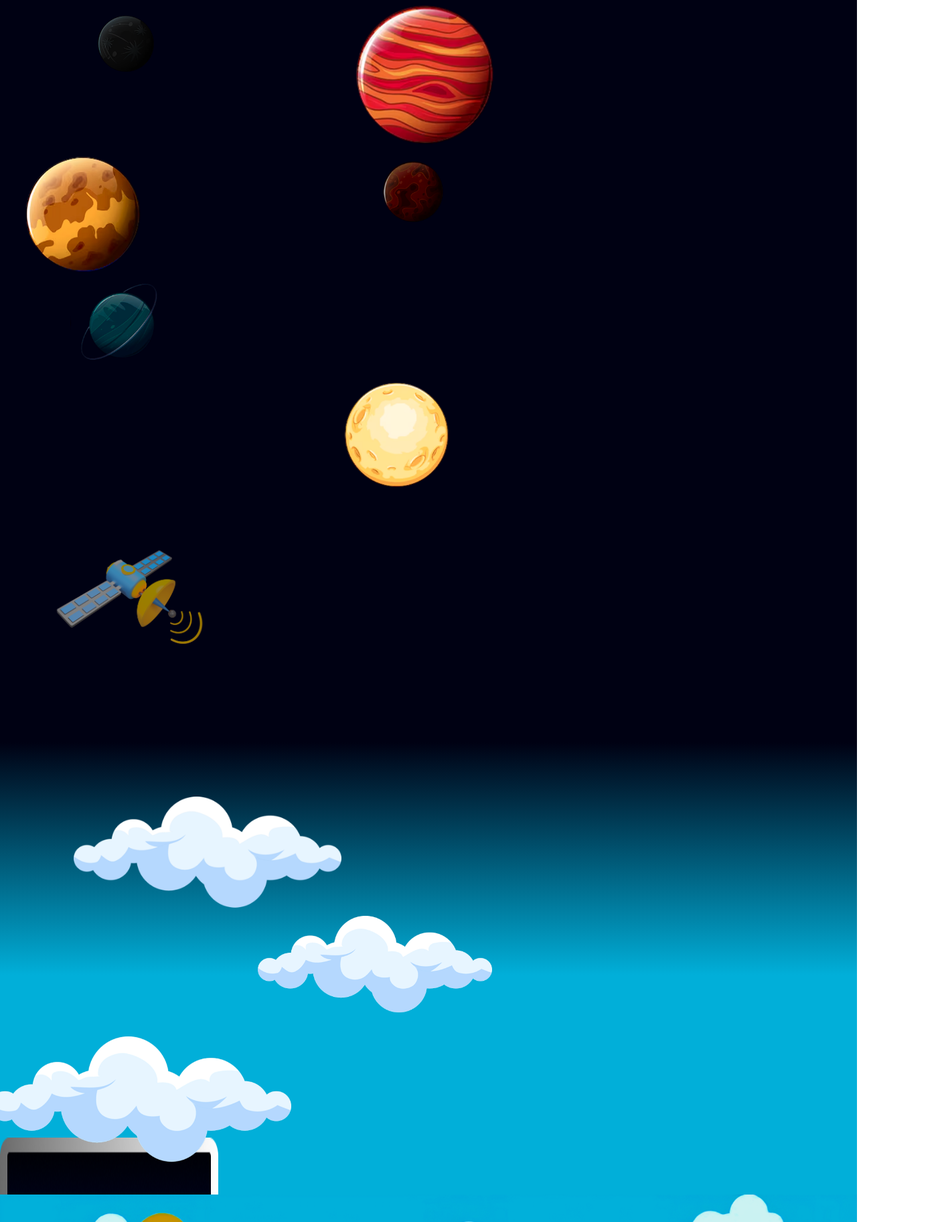
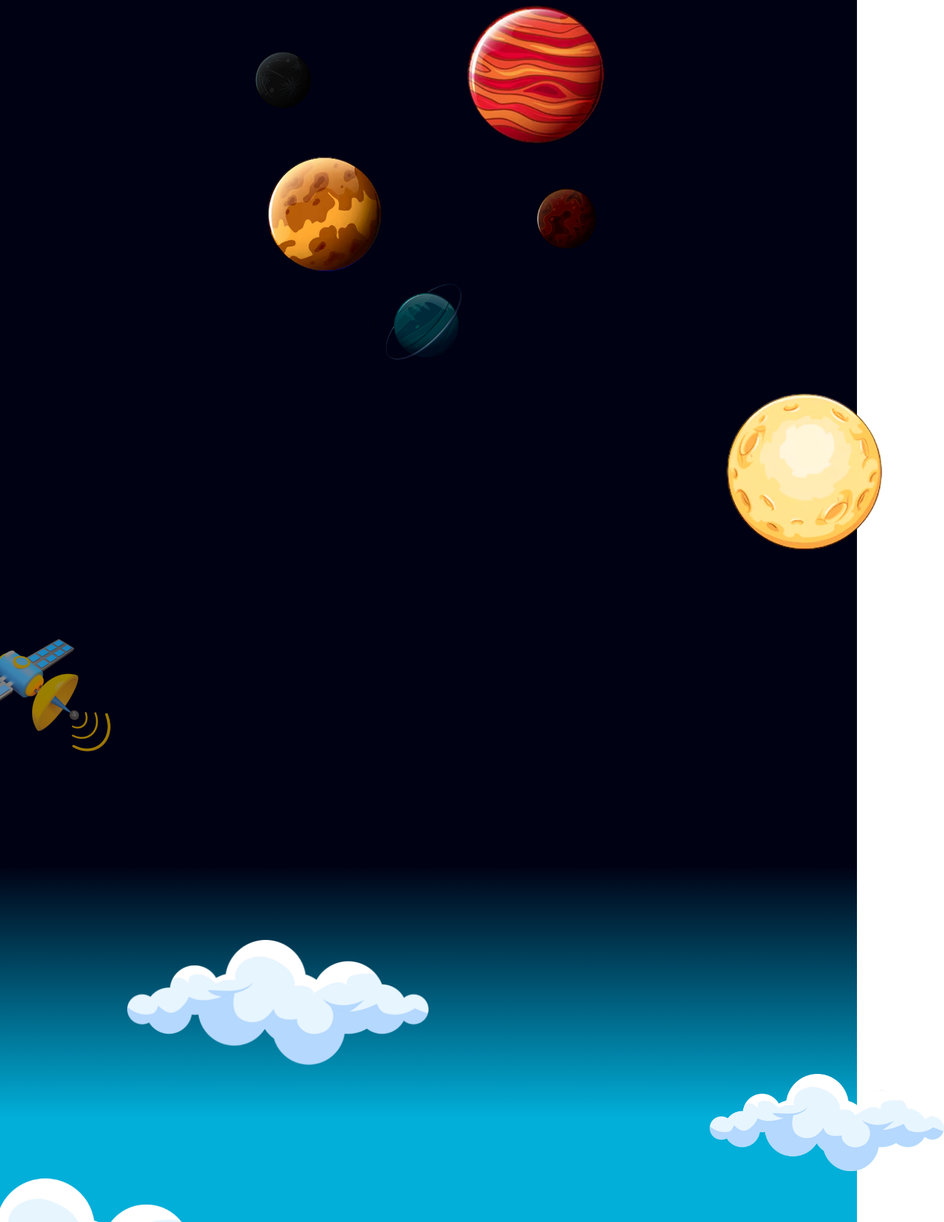
Before and after one commit to BF-Nicholson/Taller, a plain HTML site: page infografía interactiva/infografía.html in a window 1280 px wide. Shown: the part 976-2800 px from the top of the page at 67% size, 1410 px wide, since content can reach past the window. Drawn offline with Linux system fonts and the light colour scheme.

Commit message:
Infografía Interactiva

```diff
--- a/infografía interactiva/infografía.html
+++ b/infografía interactiva/infografía.html
@@ -13,6 +13,7 @@
     <div class="cuerpo">
 
         <div class="tierra">
+            <img src="img/Nave.png" alt="Nave_Espacial" id="nave">
             <img src="img/NAShe.png" alt="cartel_de_la_nasa" id="NASA">
             <img src="img/background.png" alt="Background" id="background">
             <img src="img/plataforma.png" alt="Plataforma" id="plataforma">
@@ -23,20 +24,20 @@
             <img src="img/nube2.png" alt="Nube" id="nube" class="limites">
             <img src="img/nube3.png" alt="Nube" id="nube" class="limites">
             <img src="img/satelite.png" alt="satelite" id="satelite" class="limites">
-            <img src="img/luna.png" alt="Luna" id="luna" class="limites">
+            <a href="luna.html"><img src="img/luna.png" alt="Luna" id="luna" class="limites"></a>
             <img src="img/saturnoChiquito.png" alt="SaturnoChiquito" id="saturnoChiquito" class="limites">
             <div class="planetas_agrupados">
-                <div class="planeta1"><img src="img/marte.png" alt="Marte" id="marte" class="limites"></div>
+                <a href="marte.html"><div class="planeta1"><img src="img/marte.png" alt="Marte" id="marte" class="limites"></div></a>
                 <div class="planeta2"><img src="img/planetaRojo.png" alt="PlanetaRojo" id="planetaRojo" class="limites">
                 </div>
             </div>
             <div class="planetas_agrupados">
                 <div class="planeta4"><img src="img/planetaNegro.png" alt="PlanetaNegro" id="planetaNegro"
                         class="limites"></div>
-                <div class="planeta3"><img src="img/Jupiter.png" alt="Jupiter" id="jupiter" class="limites"></div>
+                <a href="jupiter.html"><div class="planeta3"><img src="img/Jupiter.png" alt="Jupiter" id="jupiter" class="limites"></div></a>
             </div>
             <div class="planetas_agrupados">
-                <div class="planeta6"><img src="img/saturno.png" alt="Saturno" id="saturno" class="limites"></div>
+                <a href="saturno.html"><div class="planeta6"><img src="img/saturno.png" alt="Saturno" id="saturno" class="limites"></div></a>
                 <div class="planeta5"><img src="img/planetaRojoChiqito.png" alt="planetaRojoChiqito"
                         id="planetaRojoChiqito" class="limites"></div>
             </div>
--- a/infografía interactiva/infografíaStyles.css
+++ b/infografía interactiva/infografíaStyles.css
@@ -12,27 +12,33 @@ body {
 }
 
 .cuerpo {
-
     display: flex;
     flex-direction: column-reverse;
     height: auto;
+    justify-content: center;
+    align-items: center;
     background: linear-gradient(#000113 0%, #000113 60%, #01AFD9 70%, #01AFD9 100%);
 }
+
+/* LA TIERRA SE TIENE QUE ACHICAR, HACERLO REsPONSIVE (SI NO ROMPE TODA LA ALINEACIÓN DE LOS PLANETAS) */
 
 .tierra {
     display: flex;
     position: relative;
     width: 100vw;
     height: 100vh;
+
+    justify-content: center;
+    align-items: center;
 }
 
 .planetas {
     display: flex;
     flex-direction: column-reverse;
+    align-items: center;
     justify-content: center;
     align-items: center;
-    margin: 0px 0px -50px 0px;
-    transform: translate(27%);
+
     max-width: 500px;
 }
 
@@ -40,10 +46,14 @@ body {
     display: grid;
     grid-template-columns: 3fr 1fr;
     gap: 40%;
+
+    justify-content: center;
+    align-items: center;
 }
 
 
 #background {
+    z-index: 0;
     position: absolute;
     bottom: 0;
     left: 50%;
@@ -52,6 +62,17 @@ body {
     color: white;
     text-align: center;
 
+}
+
+/* NAVE GALACTICAAA */
+
+#nave {
+    display: block;
+    position: absolute;
+    margin: 0 auto;
+    z-index: 1;
+    width: clamp(70px, 370px, 470px);
+    bottom: 4.5%;
 }
 
 #plataforma {
@@ -65,50 +86,61 @@ body {
 
 }
 
+#NASA {
+    z-index: 1;
+    position: absolute;
+    bottom: 3.1%;
+    width: clamp(50px, 200px, 300px);
+    left: 15%;
+}
+
 #nube:nth-child(1) {
-    width: clamp(350px, 450px, 550px);
-    margin-right: 70%;
+    width: clamp(150px, 550px, 650px);
+    transform: translate(-100%);
+    z-index: 1;
+
 }
 
 #nube:nth-child(2) {
     width: clamp(250px, 350px, 450px);
-    margin: 0% 0% 5% 70%;
+    transform: translate(170%);
 }
 
 #nube:nth-child(3) {
-    width: clamp(300px, 400px, 500px);
-    margin: 0% 30% 0% 0%;
+    width: clamp(300px, 450px, 500px);
+    transform: translate(-50%);
 }
 
 #satelite {
-    width: clamp(150px, 250px, 350px);
+    width: clamp(150px, 300px, 450px);
     justify-content: center;
-    margin-right: 75%;
-    padding-bottom: 10rem;
+    transform: translate(-200%, -20%);
+    padding: 20% 0 20% 0;
+
 }
 
 #luna {
-    width: clamp(200px, 200px, 300px);
-    margin-left: 85%;
+    width: clamp(100px, 300px, 400px);
+transform: translate(190%);
 
 }
 
 #saturnoChiquito {
-    margin-right: 80%;
+
     width: clamp(70px, 160px, 270px);
 }
 
 
 #planetaRojoChiqito {
     grid-column: 3 / 4;
-    width: clamp(110px, 110px, 210px) ;
+    width: clamp(110px, 110px, 210px);
     object-fit: cover;
-    transform: translate(-50%);
+
 }
 
 #marte {
     width: clamp(220px, 220px, 450px);
-    transform: translate(-60%);
+
     grid-column: 1 / 3;
     object-fit: cover;
 }
@@ -118,8 +150,8 @@ body {
 }
 
 #jupiter {
-width: clamp(230px, 230px, 350px);
-transform: translate(30%);
+    width: clamp(230px, 230px, 350px);
+
 }
 
 #planetaNegro {
@@ -128,26 +160,27 @@ transform: translate(30%);
 
 #saturno {
     width: clamp(250px, 350px, 450px);
-    transform: translate(-67%);
+
 }
 
-#planetaRandom{
+#planetaRandom {
     width: clamp(70px, 90px, 210px);
 }
 
-#crater{
+#crater {
     width: clamp(110px, 110px, 210px);
 }
 
-#sol{
+#sol {
     width: clamp(250px, 400px, 500px);
-    padding-left: 100%;
+
 }
 
-#black_hole{
+#black_hole {
     width: clamp(350px, 850px, 950px);
-   transform: translate(0%, -55%);
+
 }
+
 /*
 .planetas_agrupados:nth-child(2){
 
--- /dev/null
+++ b/infografía interactiva/jupiterStyles.css
@@ -0,0 +1,17 @@
+body{
+    padding: 0%;
+    margin: 0%;
+}
+
+.cuerpo{
+    width: 100vw;
+    height: 100vh;
+    overflow-x: hidden;
+    overflow-y: hidden;
+}
+
+#jupiter_mundo{
+    object-fit:cover;
+    width: 100vw;
+    height: 100vh;
+}
--- /dev/null
+++ b/infografía interactiva/lunaStyles.css
@@ -0,0 +1,17 @@
+body{
+    padding: 0%;
+    margin: 0%;
+}
+
+.cuerpo{
+    width: 100vw;
+    height: 100vh;
+    overflow-x: hidden;
+    overflow-y: hidden;
+}
+
+#luna_mundo{
+    object-fit:cover;
+    width: 100vw;
+    height: 100vh;
+}
--- /dev/null
+++ b/infografía interactiva/marteStyles.css
@@ -0,0 +1,17 @@
+body{
+    padding: 0%;
+    margin: 0%;
+}
+
+.cuerpo{
+    width: 100vw;
+    height: 100vh;
+    overflow-x: hidden;
+    overflow-y: hidden;
+}
+
+#marte_mundo{
+    object-fit:cover;
+    width: 100vw;
+    height: 100vh;
+}
--- /dev/null
+++ b/infografía interactiva/saturnoStyles.css
@@ -0,0 +1,17 @@
+body{
+    padding: 0%;
+    margin: 0%;
+}
+
+.cuerpo{
+    width: 100vw;
+    height: 100vh;
+    overflow-x: hidden;
+    overflow-y: hidden;
+}
+
+#saturno_mundo{
+    object-fit:cover;
+    width: 100vw;
+    height: 100vh;
+}
```
Also changed, not shown: infografía interactiva/jupiter.html (added, +14 -0 lines), infografía interactiva/luna.html (added, +14 -0 lines), infografía interactiva/marte.html (added, +16 -0 lines), infografía interactiva/saturno.html (added, +13 -0 lines), 4 other files.
